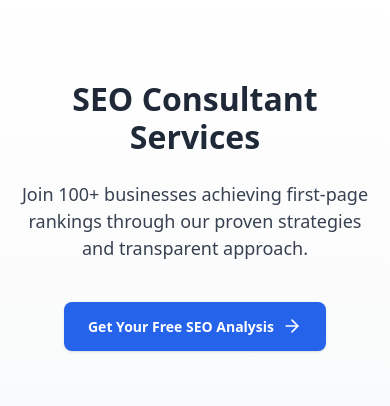
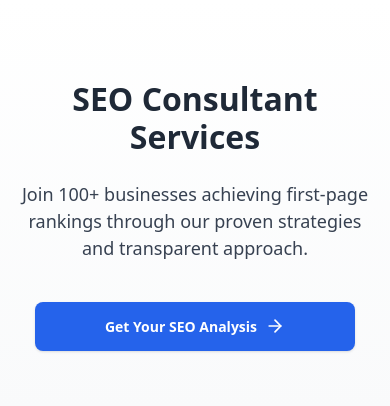
Before and after one commit to GabrieleAsaro/seoconsultant.services, a plain HTML site: page index.html in a window 390 px wide. Shown: the top 406 px of the page. Drawn offline with Linux system fonts and the light colour scheme.

Commit message:
Update index.html

```diff
--- a/index.html
+++ b/index.html
@@ -159,9 +159,15 @@
             font-weight: 600;
             transition: background-color 0.2s;
             box-shadow: var(--shadow);
+            position: relative;
+            overflow: hidden;
         }
         .cta-btn:hover {
             background: var(--primary-dark);
+        }
+        .cta-btn:focus {
+            outline: 2px solid var(--primary);
+            outline-offset: 2px;
         }
         .testimonial {
             background: white;
@@ -263,6 +269,16 @@
             * {
                 animation: none !important;
                 transition: none !important;
+            }
+        }
+
+        @media (max-width: 768px) {
+    .cta-btn {
+        min-height: 48px; /* Ensure minimum touch target size */
+        width: 100%; /* Full width on mobile for better tapping */
+        justify-content: center;
+        max-width: 320px; /* Maximum width to maintain readability */
+        margin: 0 auto;
     }
 }
 
@@ -423,8 +439,8 @@
             <div class="hero-content">
                 <h1>SEO Consultant Services</h1>
                 <p class="hero-subtitle">Join 100+ businesses achieving first-page rankings through our proven strategies and transparent approach.</p>
-                <a href="#consultation" class="cta-btn">
-                    Get Your Free SEO Analysis
+                <a href="https://lbllama.com/" class="cta-btn">
+    Get Your SEO Analysis
     <svg width="20" height="20" viewBox="0 0 24 24" fill="none" stroke="currentColor" stroke-width="2" stroke-linecap="round" stroke-linejoin="round">
         <line x1="5" y1="12" x2="19" y2="12"></line>
         <polyline points="12 5 19 12 12 19"></polyline>
@@ -606,7 +622,7 @@
             <div class="container">
                 <h2 class="section-title">Ready to Transform Your SEO Results?</h2>
                 <p>Schedule your free 30-minute strategy call. We'll analyze your current position and show you exactly what's possible for your website.</p>
-                <a href="#" class="cta-btn">
+                <a href="https://lbllama.com/" class="cta-btn">
     Get Your Free SEO Analysis
     <svg width="20" height="20" viewBox="0 0 24 24" fill="none" stroke="currentColor" stroke-width="2" stroke-linecap="round" stroke-linejoin="round">
         <line x1="5" y1="12" x2="19" y2="12"></line>
```
Lines whose indentation alone changed are shown as unchanged.
